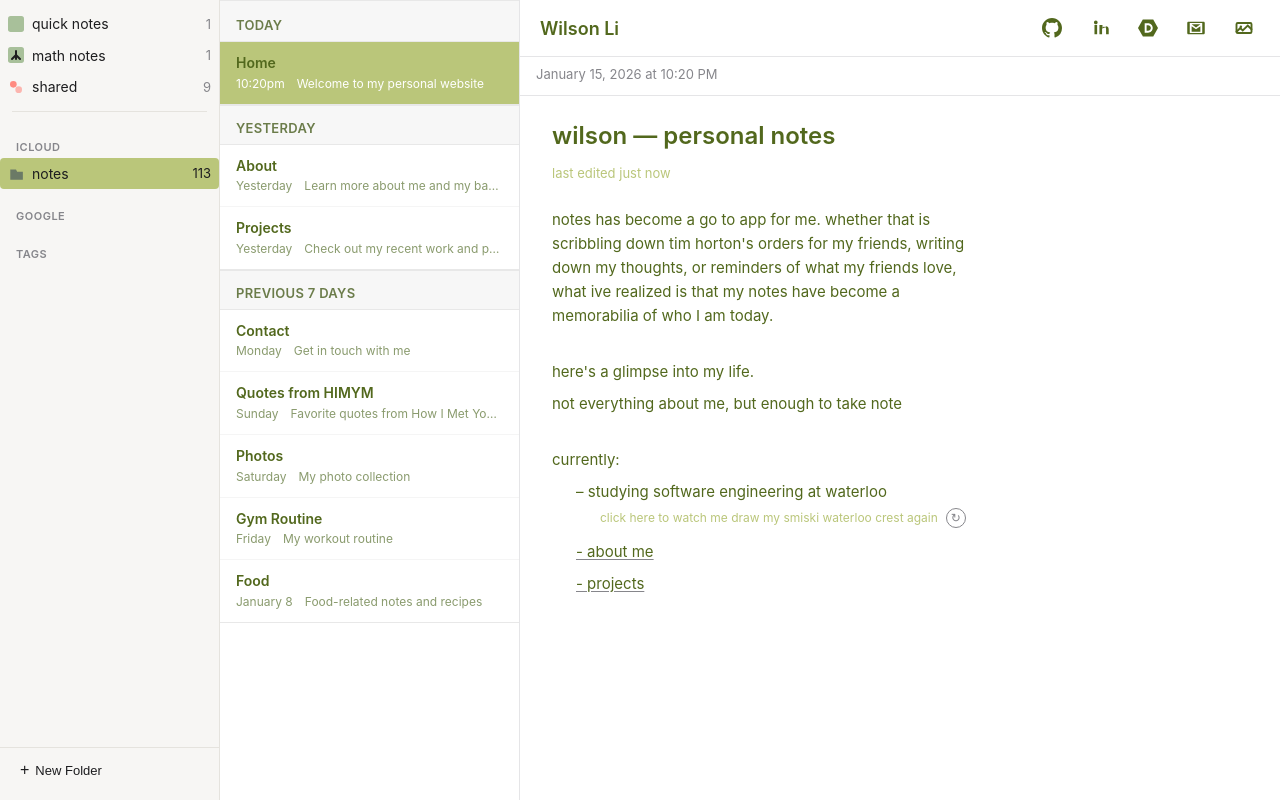
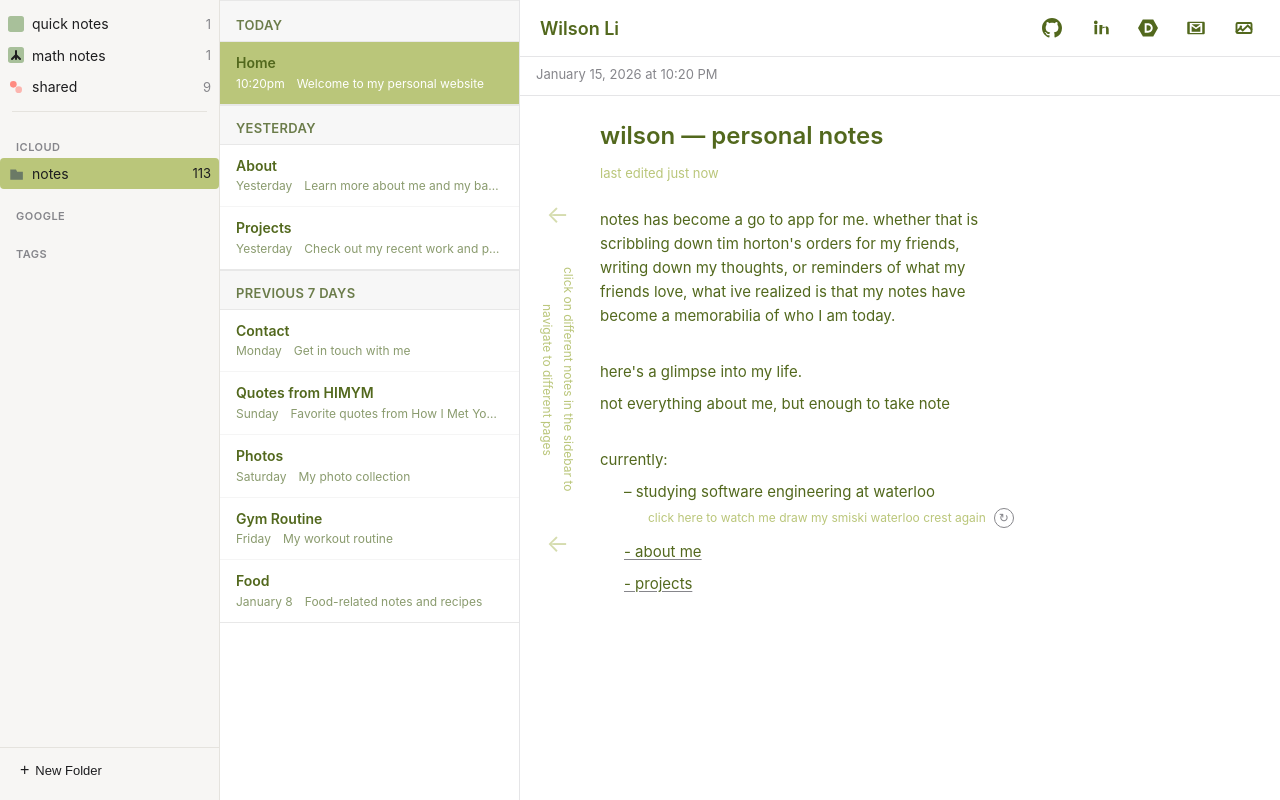
Before and after one commit to wilson-li3/personal-website, a React (Vite) app: page / in a window 1280 px wide. Built offline with nearby package versions, Linux system fonts and the light colour scheme; grey boxes are pictures that could not be loaded.

Commit message:
home page navigation

```diff
--- a/src/pages/Home.jsx
+++ b/src/pages/Home.jsx
@@ -49,6 +49,11 @@ function Home() {
         <div className="page-date">{formattedDate} at {formattedTime}</div>
       </div>
       <div className="page-content home-note">
+        <div className="home-navigation-hint">
+          <div className="nav-hint-arrow">←</div>
+          <div className="nav-hint-text">click on different notes in the sidebar to navigate to different pages</div>
+          <div className="nav-hint-arrow">←</div>
+        </div>
         <div className="home-note-header">
           <h1 className="home-note-title">wilson — personal notes</h1>
           <div className="home-note-subtitle">last edited just now</div>
--- a/src/pages/Page.css
+++ b/src/pages/Page.css
@@ -319,8 +319,50 @@
 
 /* Home note styles */
 .home-note {
-  padding: 24px 32px;
+  padding: 24px 32px 24px 80px;
   max-width: none;
+  position: relative;
+}
+
+.home-navigation-hint {
+  position: absolute;
+  left: 16px;
+  top: 100px;
+  display: flex;
+  flex-direction: column;
+  align-items: center;
+  gap: 20px;
+  color: #BAC67A;
+  font-size: 12px;
+  text-transform: lowercase;
+}
+
+.nav-hint-arrow {
+  font-size: 24px;
+  color: #BAC67A;
+  animation: pulse 2s ease-in-out infinite;
+}
+
+.nav-hint-text {
+  text-align: center;
+  writing-mode: vertical-rl;
+  text-orientation: mixed;
+  line-height: 1.8;
+  height: 250px;
+  display: flex;
+  align-items: center;
+  justify-content: center;
+}
+
+@keyframes pulse {
+  0%, 100% {
+    opacity: 0.6;
+    transform: translateX(0);
+  }
+  50% {
+    opacity: 1;
+    transform: translateX(-5px);
+  }
 }
 
 .home-note-header {
@@ -563,6 +605,10 @@
     padding: 16px;
   }
 
+  .home-navigation-hint {
+    display: none;
+  }
+
   .home-note-title {
     font-size: 22px;
     color: #52681D;
```
